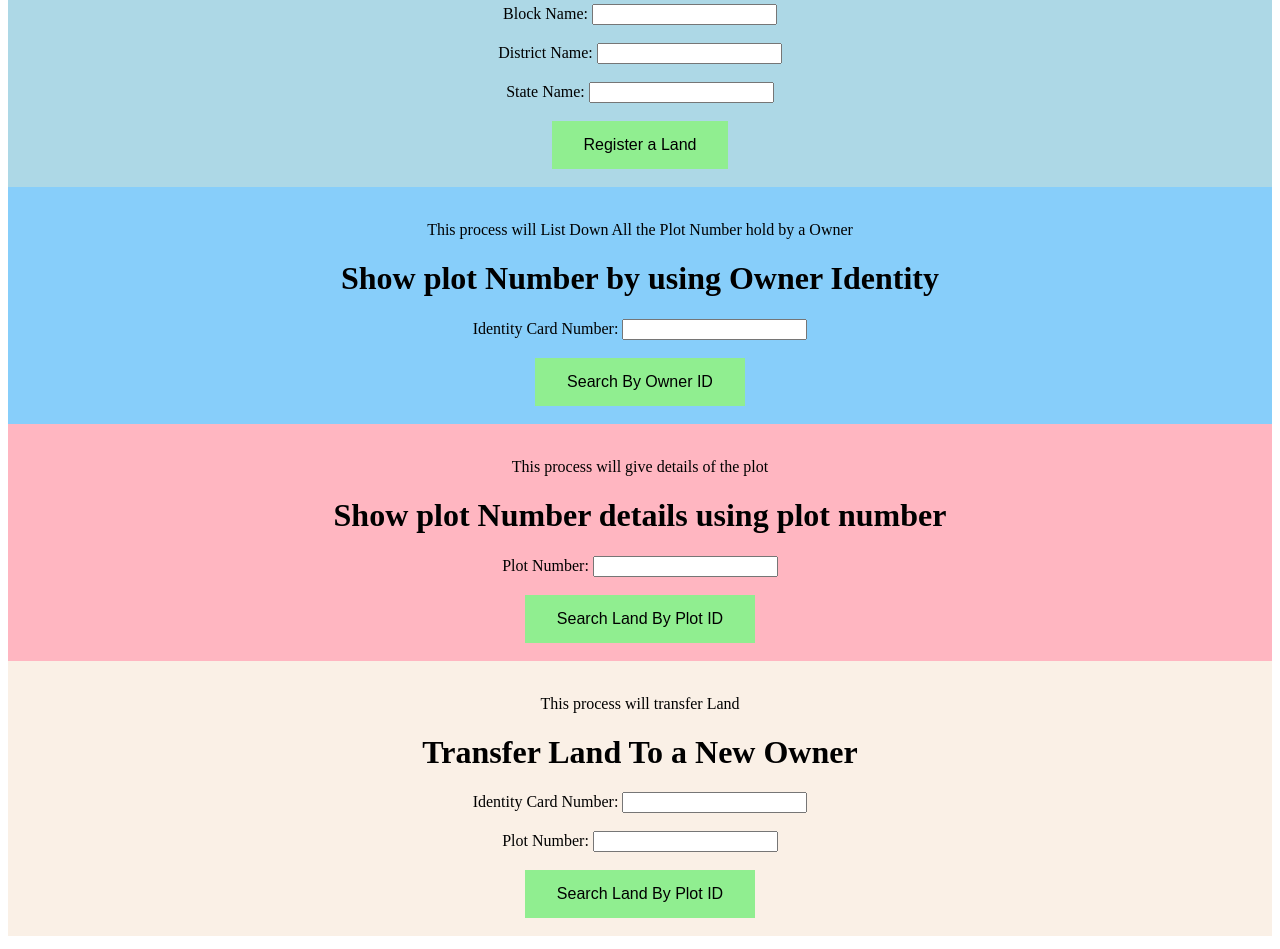
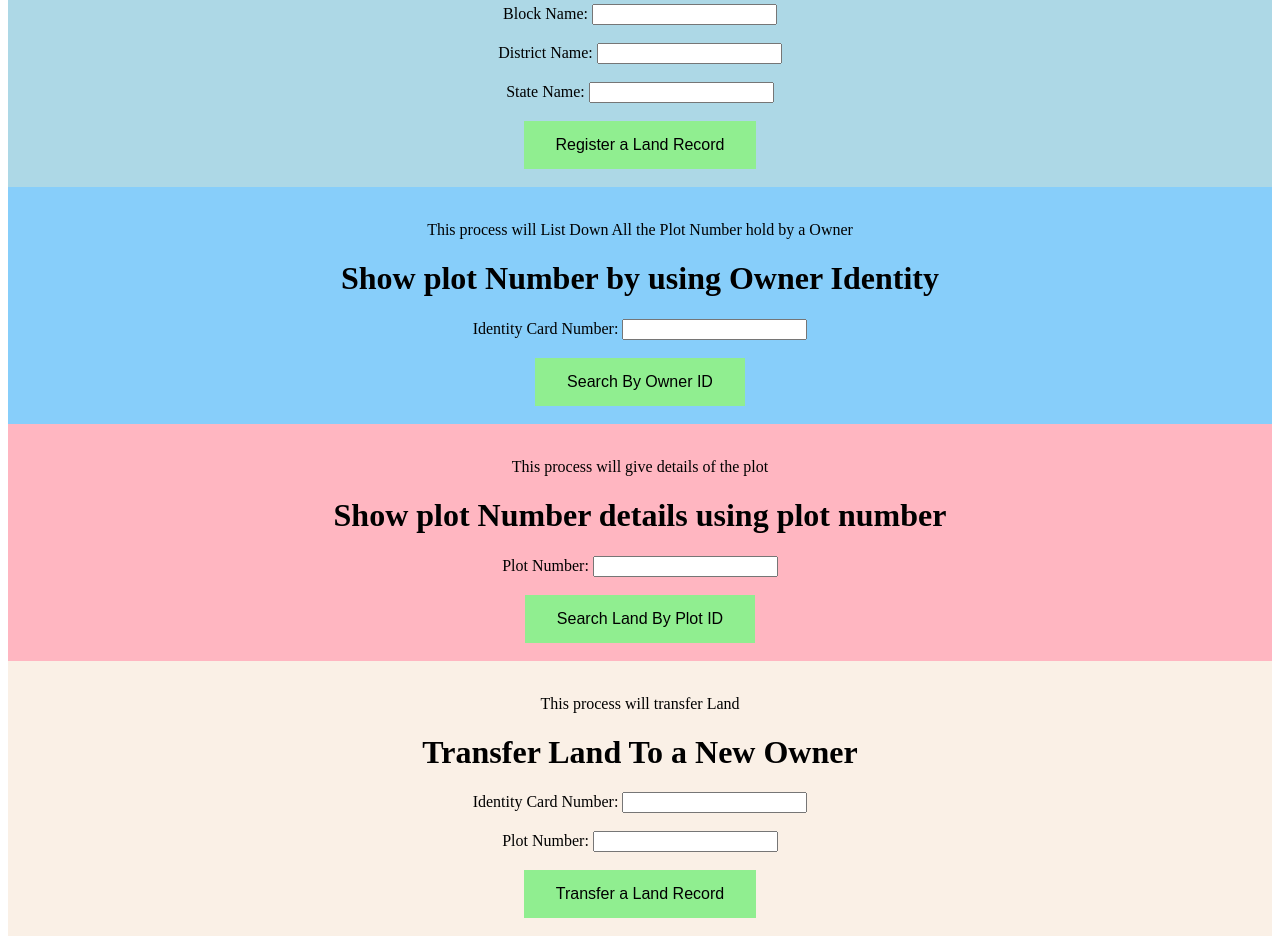
Before and after one commit to RAJDEEPROY1996/LandTradeUsingBlockchain, a plain HTML site: page index.html in a window 1280 px wide. Shown: the part 420-1369 px from the top of the page. Drawn offline with Linux system fonts and the light colour scheme.

Commit message:
land registry with button name modification

```diff
--- a/index.html
+++ b/index.html
@@ -49,7 +49,7 @@
         <label> Block Name: <input type="text" id="blockName" /> </label><br><br>
         <label> District Name: <input type="text" id="districtName" /> </label><br><br>
         <label> State Name: <input type="text" id="stateName" /> </label><br><br>
-        <button type="submit">Register a Land</button><br><br>
+        <button type="submit">Register a Land Record</button><br><br>
     </form>
     </div>
     <div id="listOfPlotByOwnerDiv">
@@ -75,7 +75,7 @@
             <h1>Transfer Land To a New Owner</h1>
             <label> Identity Card Number: <input type="text" id="ownerId" /> </label><br><br>
             <label> Plot Number: <input type="text" id="plotNum" /> </label><br><br>
-            <button type="submit">Search Land By Plot ID</button><br><br>
+            <button type="submit">Transfer a Land Record</button><br><br>
         </form>
     </div>
 
```
